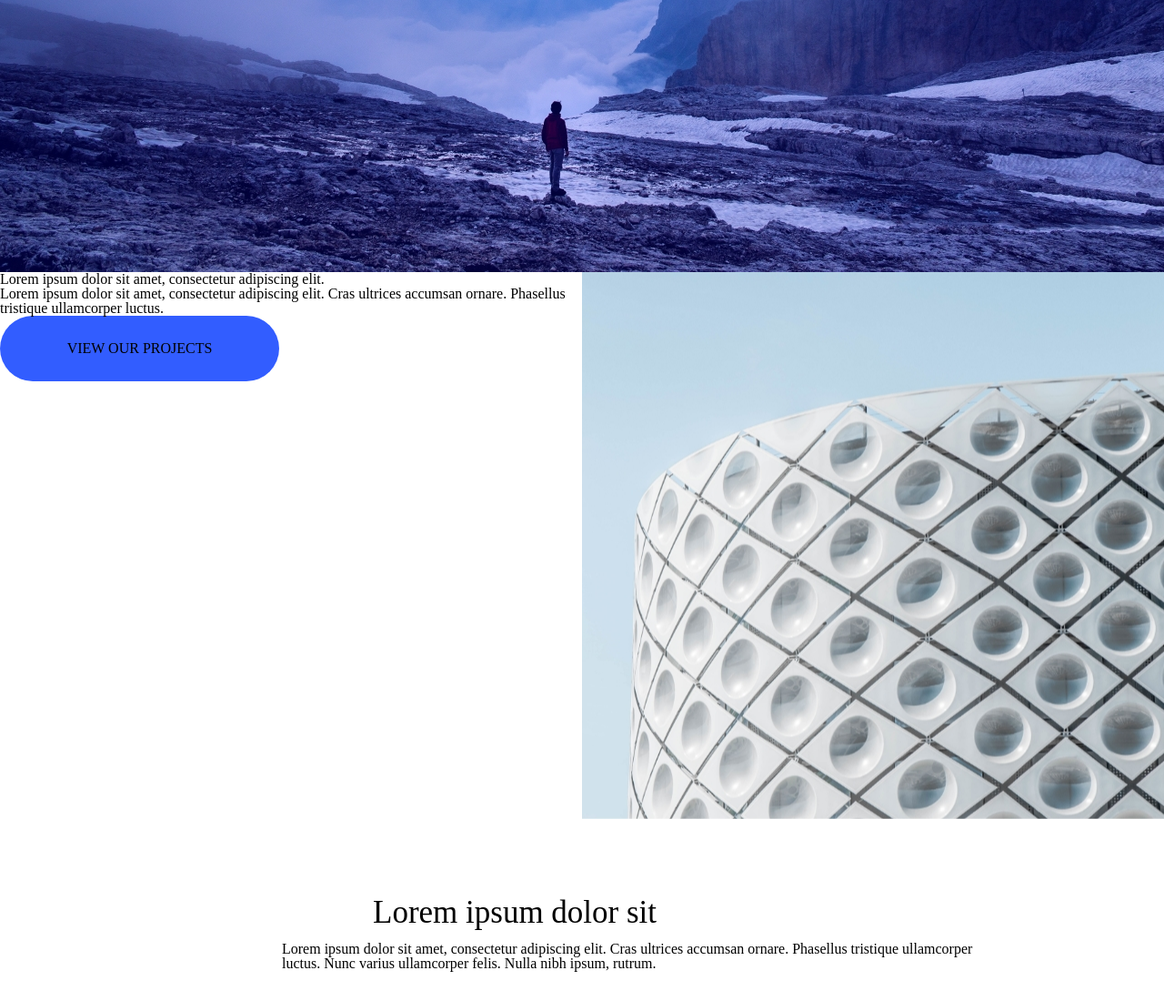
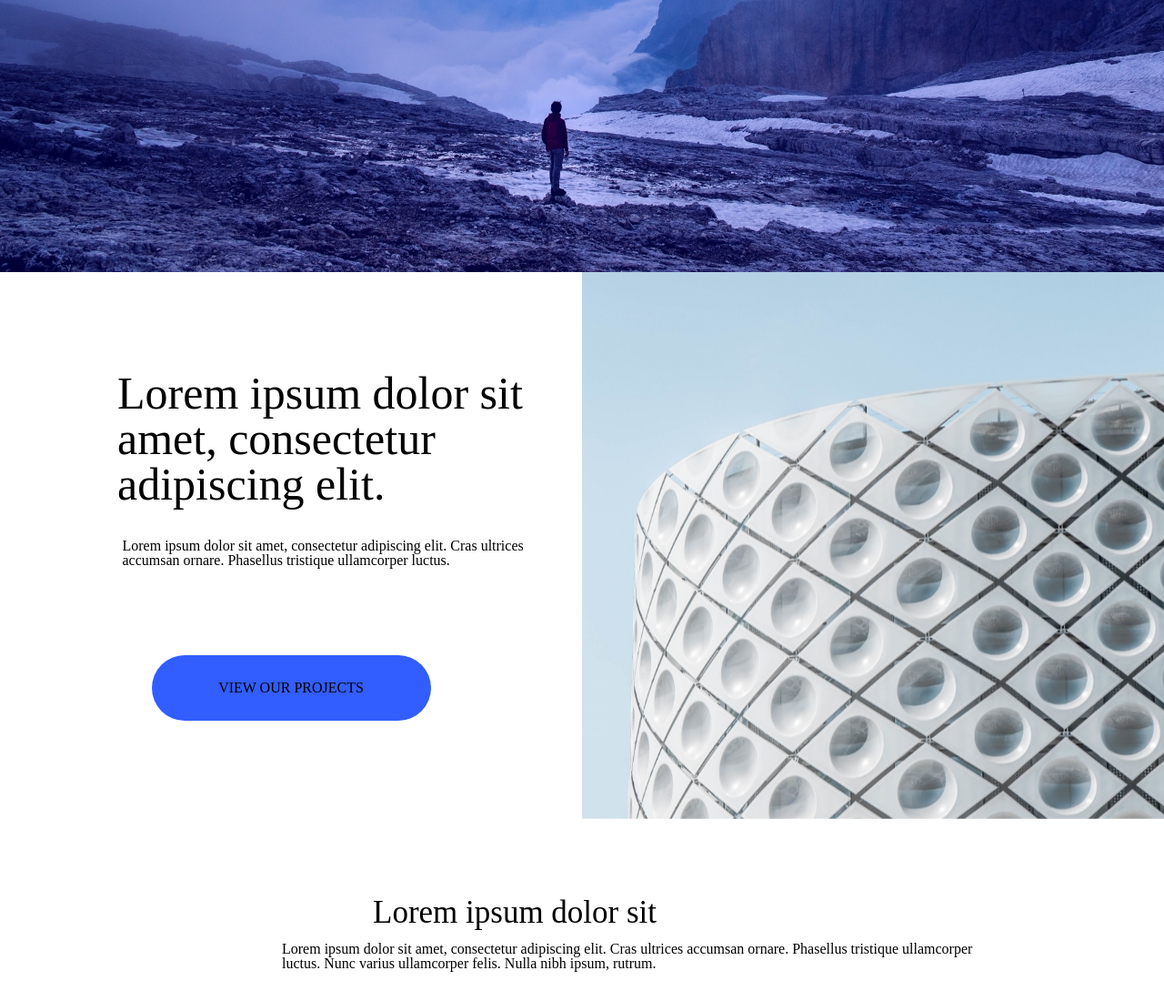
Before and after one commit to shalvaj/HomeWork8-9, a plain HTML site: page index.html in a window 1280 px wide. Shown: the part 601-1701 px from the top of the page at 91% size. Drawn offline with Linux system fonts and the light colour scheme.

Commit message:
adeed text

```diff
--- a/css/style.css
+++ b/css/style.css
@@ -57,7 +57,22 @@
 
 .left-box {
 	width: 50%;
-
+	display: flex;
+	justify-content: center;
+	align-items: center;
+	flex-direction: column;
+}
+.lorem2 {
+	width: 468px;
+	height: 185px;
+	margin-left: 86px;
+	font-size: 50px;
+}
+.ipsum2 {
+	width: 457px;
+	height: 128px;
+	margin-left: 86px;
+	font-size: 16px;
 }
 .right-box {
 	width: 50%;
@@ -86,8 +101,6 @@
 	margin-top: 85px;
 }
 .lorem-text {
-	width: 771px;
-	height: 122px;
 	margin-left: 255px;
 	display: flex;
 	justify-content: center;
@@ -99,7 +112,6 @@
 	width: 570px;
 	height: 50px;
 	padding-left: 100px;
-	display: inline-block;
 	display: flex;
 	align-items: center;
 	display: inline-block;
@@ -108,7 +120,6 @@
 	font-size: 16px;
 	width: 771px;
 	height: 71px;
-	display: inline-block;
 	display: flex;
 	align-items: center;
 	display: inline-block;
--- a/index.html
+++ b/index.html
@@ -25,8 +25,8 @@
 	<section>
 		<div class="sec-div">
 			<div class="left-box">
-				<p> Lorem ipsum dolor sit amet, consectetur adipiscing elit.  </p>
-				<p> Lorem ipsum dolor sit amet, consectetur adipiscing elit. Cras ultrices accumsan ornare. Phasellus tristique ullamcorper luctus. </p>
+				<p class="lorem2" > Lorem ipsum dolor sit amet, consectetur adipiscing elit.  </p>
+				<p class="ipsum2" > Lorem ipsum dolor sit amet, consectetur adipiscing elit. Cras ultrices accumsan ornare. Phasellus tristique ullamcorper luctus. </p>
 				<p class="click"> VIEW OUR PROJECTS </p>
 			</div>
 			<div class="right-box">
```
